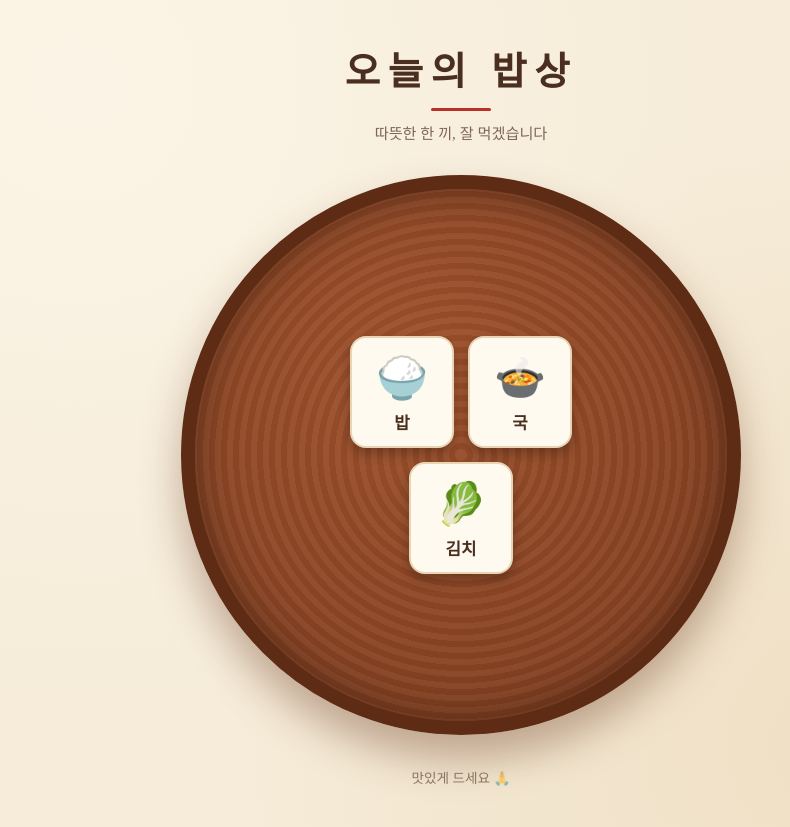
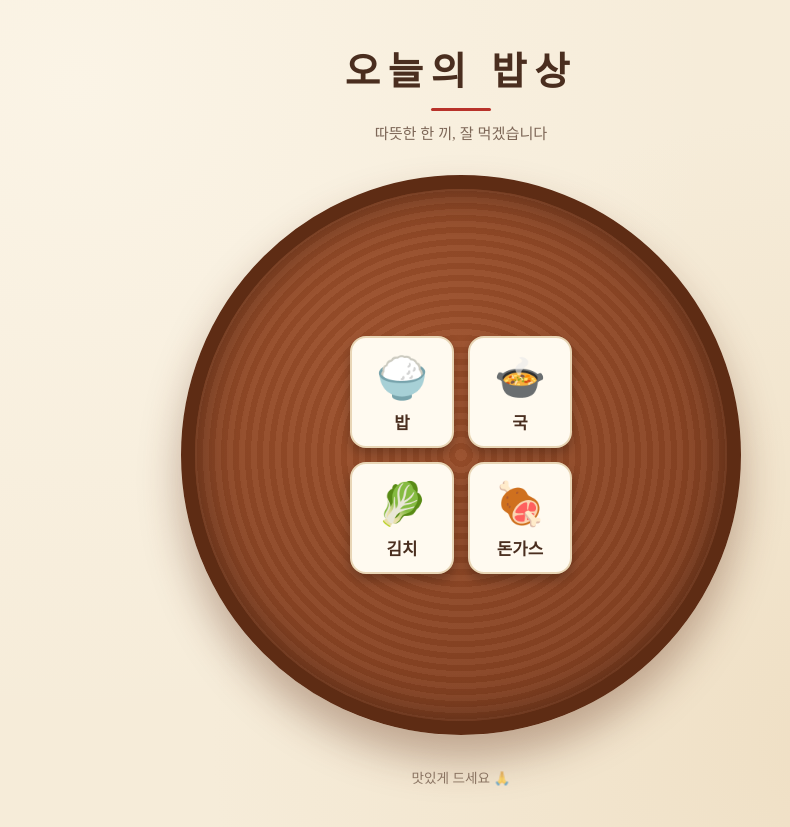
Before and after one commit to ohmypd/bapsang02, a plain HTML site: page index.html in a window 1280 px wide. Shown: the whole page, without its empty margins (179-969 px from the left). Drawn offline with Linux system fonts and the light colour scheme.

Commit message:
돈가스 추가

```diff
--- a/index.html
+++ b/index.html
@@ -136,6 +136,7 @@
       <li><span>🍚</span>밥</li>
       <li><span>🍲</span>국</li>
       <li><span>🥬</span>김치</li>
+      <li><span>🍖</span>돈가스</li>
     </ul>
   </main>
 
```
